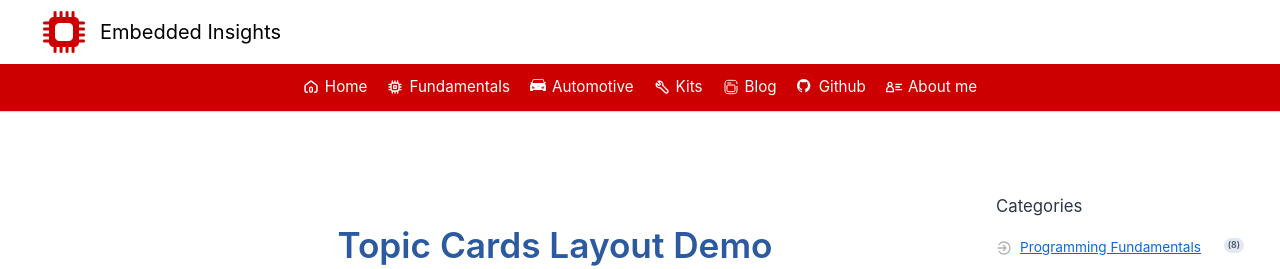
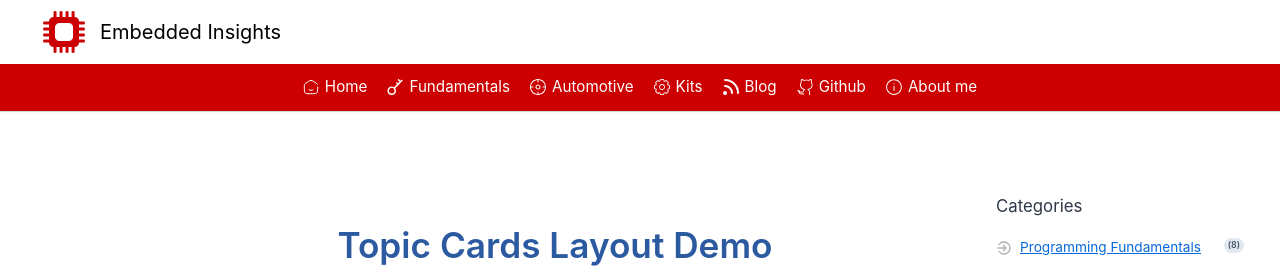
Before and after one commit to ai-ho/ai-ho.github.io, a Jekyll site: the page built from topic-cards-demo.md, in a window 1280 px wide. Shown: the top 269 px of the page. Built offline with Jekyll 4.4.1, drawn with Linux system fonts in a browser that asks for light colours; some web fonts are replaced.

Commit message:
Update svg icons

```diff
--- a/_layouts/topic-cards.html
+++ b/_layouts/topic-cards.html
@@ -830,20 +830,20 @@
     <div class="nav-menu-row">
       <div class="nav-links" id="navLinks">
         <a href="/"><img src="/assets/icons/home.svg" alt="" class="nav-icon"> Home</a>
-        <a href="/fundamentals/" class="nav-priority"><img src="/assets/icons/embedded.svg" alt="" class="nav-icon"> Fundamentals</a>
+        <a href="/fundamentals/" class="nav-priority"><img src="/assets/icons/fundamentals.svg" alt="" class="nav-icon"> Fundamentals</a>
         <a href="/automotive/" class="nav-priority"><img src="/assets/icons/automotive.svg" alt="" class="nav-icon"> Automotive</a>
         <a href="/kits/" class="nav-priority"><img src="/assets/icons/kits.svg" alt="" class="nav-icon"> Kits</a>
         <a href="/blog/"><img src="/assets/icons/blog.svg" alt="" class="nav-icon"> Blog</a>
         <a href="https://github.com/ai-ho"><img src="/assets/icons/github.svg" alt="" class="nav-icon"> Github</a>
-        <a href="/aboutme/"><img src="/assets/icons/contact.svg" alt="" class="nav-icon"> About me</a>
+        <a href="/aboutme/"><img src="/assets/icons/aboutme.svg" alt="" class="nav-icon"> About me</a>
         <div class="dropdown-menu" id="dropdownMenu">
           <a href="/"><img src="/assets/icons/home.svg" alt="" class="nav-icon"> Home</a>
-          <a href="/fundamentals/"><img src="/assets/icons/embedded.svg" alt="" class="nav-icon"> Fundamentals</a>
+          <a href="/fundamentals/"><img src="/assets/icons/fundamentals.svg" alt="" class="nav-icon"> Fundamentals</a>
           <a href="/automotive/"><img src="/assets/icons/automotive.svg" alt="" class="nav-icon"> Automotive</a>
           <a href="/kits/"><img src="/assets/icons/kits.svg" alt="" class="nav-icon"> Kits</a>
           <a href="/blog/"><img src="/assets/icons/blog.svg" alt="" class="nav-icon"> Blog</a>
           <a href="https://github.com/ai-ho"><img src="/assets/icons/github.svg" alt="" class="nav-icon"> Github</a>
-          <a href="/aboutme/"><img src="/assets/icons/contact.svg" alt="" class="nav-icon"> About me</a>
+          <a href="/aboutme/"><img src="/assets/icons/aboutme.svg" alt="" class="nav-icon"> About me</a>
         </div>
       </div>
       <button class="mobile-menu-button" onclick="toggleMobileMenu()" aria-label="Toggle menu">
```
Also changed, not shown: _layouts/default.html (+4 -4 lines), assets/icons/aboutme.svg (added), assets/icons/automotive.svg, assets/icons/blog.svg, assets/icons/fundamentals.svg (added), assets/icons/github.svg, assets/icons/home.svg, assets/icons/kits.svg.
